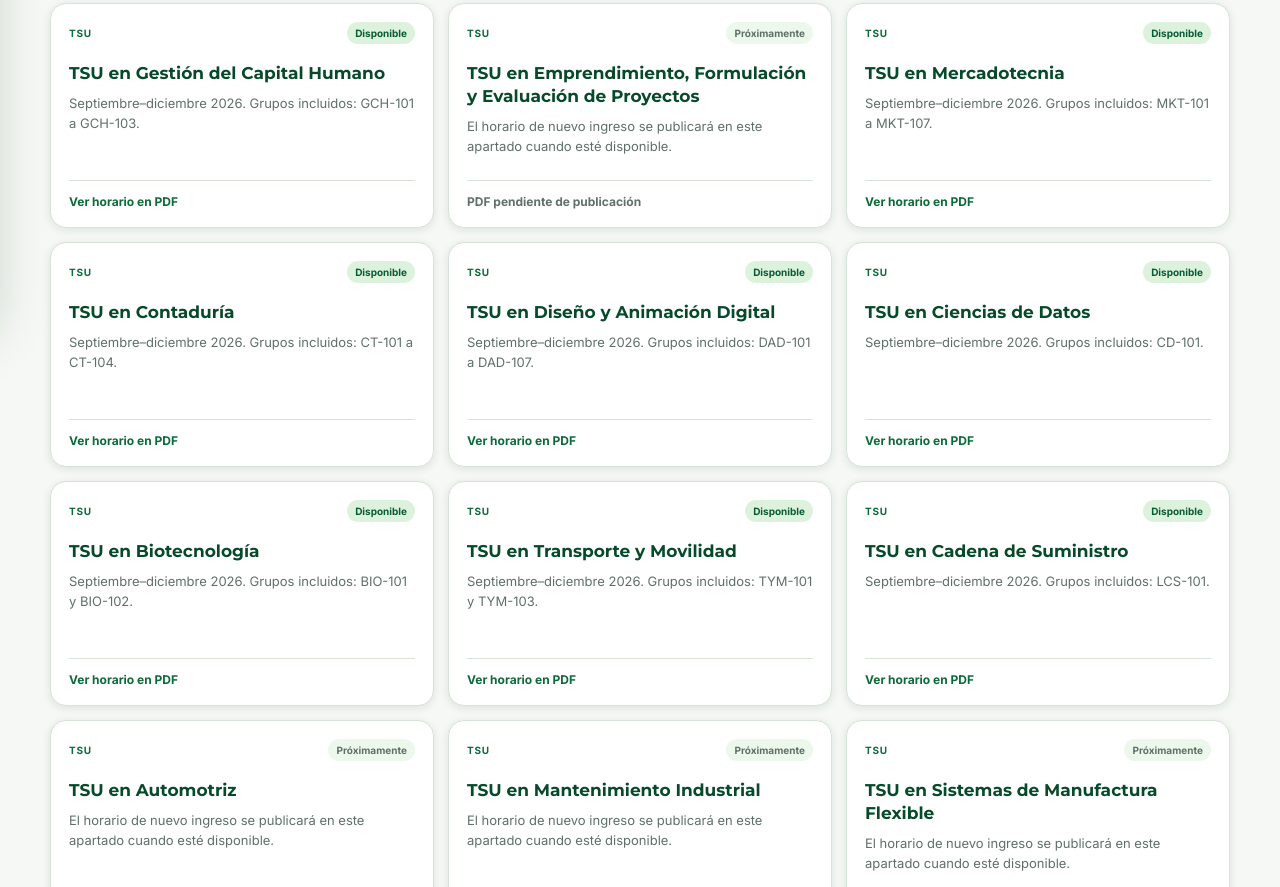
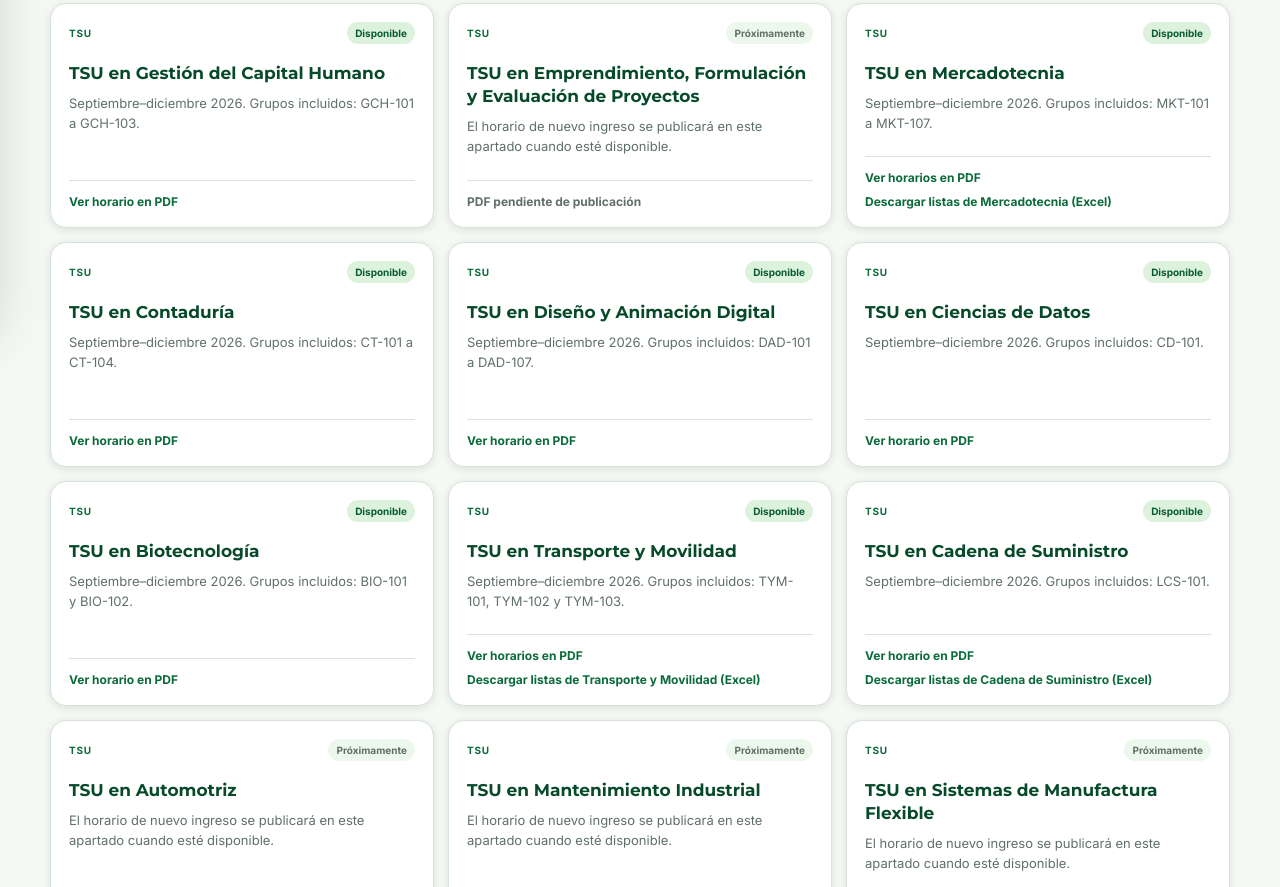
Before and after one commit to KetahGD/DragonesMaps, a website: page horarios-nuevo-ingreso.html in a window 1280 px wide. Shown: the part 491-1378 px from the top of the page. Drawn offline with Linux system fonts and the light colour scheme.

Commit message:
feat: publica listas autorizadas de estudiantes

```diff
--- a/assets/data/new-student-schedules.js
+++ b/assets/data/new-student-schedules.js
@@ -12,19 +12,49 @@ export const horariosNuevoIngreso = {
     grupos: "IRD-101"
   },
   "tsu-mercadotecnia": {
-    pdf: "assets/documents/horarios/mercadotecnia-2026-3.pdf",
     periodo: PERIODO,
-    grupos: "MKT-101 a MKT-107"
+    grupos: "MKT-101 a MKT-107",
+    documentos: [
+      {
+        titulo: "Ver horarios en PDF",
+        pdf: "assets/documents/horarios/mercadotecnia-2026-3.pdf"
+      },
+      {
+        titulo: "Descargar listas de Mercadotecnia (Excel)",
+        pdf: "assets/documents/listas/listas-mercadotecnia-2026-3.xlsx",
+        descarga: "listas-mercadotecnia-2026-3.xlsx"
+      }
+    ]
   },
   "tsu-transporte": {
-    pdf: "assets/documents/horarios/transporte-movilidad-2026-3.pdf",
     periodo: PERIODO,
-    grupos: "TYM-101 y TYM-103"
+    grupos: "TYM-101, TYM-102 y TYM-103",
+    documentos: [
+      {
+        titulo: "Ver horarios en PDF",
+        pdf: "assets/documents/horarios/transporte-movilidad-2026-3.pdf"
+      },
+      {
+        titulo: "Descargar listas de Transporte y Movilidad (Excel)",
+        pdf: "assets/documents/listas/listas-transporte-movilidad-2026-3.xlsx",
+        descarga: "listas-transporte-movilidad-2026-3.xlsx"
+      }
+    ]
   },
   "tsu-suministro": {
-    pdf: "assets/documents/horarios/cadena-suministro-2026-3.pdf",
     periodo: PERIODO,
-    grupos: "LCS-101"
+    grupos: "LCS-101",
+    documentos: [
+      {
+        titulo: "Ver horario en PDF",
+        pdf: "assets/documents/horarios/cadena-suministro-2026-3.pdf"
+      },
+      {
+        titulo: "Descargar listas de Cadena de Suministro (Excel)",
+        pdf: "assets/documents/listas/listas-cadena-suministro-2026-3.xlsx",
+        descarga: "listas-cadena-suministro-2026-3.xlsx"
+      }
+    ]
   },
   "tsu-nanotecnologia": {
     pdf: "assets/documents/horarios/nanotecnologia-biotecnologia-2026-3.pdf",
--- a/assets/js/new-student-schedules.js
+++ b/assets/js/new-student-schedules.js
@@ -1,5 +1,5 @@
 import { NIVELES_ACADEMICOS, programasAcademicos } from "../data/academic-reference.js?v=20260828-2";
-import { horariosNuevoIngreso } from "../data/new-student-schedules.js?v=20260829-2";
+import { horariosNuevoIngreso } from "../data/new-student-schedules.js?v=20260831-1";
 
 function obtenerDocumentos(horario) {
   if (horario?.documentos?.length) return horario.documentos;
@@ -41,6 +41,7 @@ function crearTarjeta(programa) {
     accion.href = documento.pdf;
     accion.target = "_blank";
     accion.rel = "noopener noreferrer";
+    if (documento.descarga) accion.download = documento.descarga;
     accion.textContent = documento.titulo;
     acciones.append(accion);
   });
--- a/horarios-nuevo-ingreso.html
+++ b/horarios-nuevo-ingreso.html
@@ -65,7 +65,7 @@
   </footer>
 
   <script type="module" src="assets/js/site.js?v=20260828-2"></script>
-  <script type="module" src="assets/js/new-student-schedules.js?v=20260829-2"></script>
+  <script type="module" src="assets/js/new-student-schedules.js?v=20260831-1"></script>
   <script>window.va = window.va || function () { (window.vaq = window.vaq || []).push(arguments); };</script>
   <script defer src="/_vercel/insights/script.js"></script>
 </body>
--- a/push-sw.js
+++ b/push-sw.js
@@ -1,4 +1,4 @@
-const CACHE_VERSION = "dragones-maps-v25";
+const CACHE_VERSION = "dragones-maps-v26";
 const APP_CACHE = `${CACHE_VERSION}-app`;
 const RUNTIME_CACHE = `${CACHE_VERSION}-runtime`;
 const TILE_CACHE = `${CACHE_VERSION}-tiles`;
```
Also changed, not shown: 3 other files.
